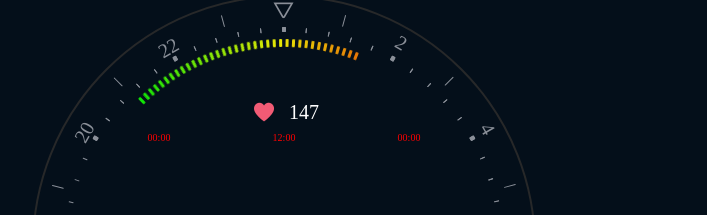
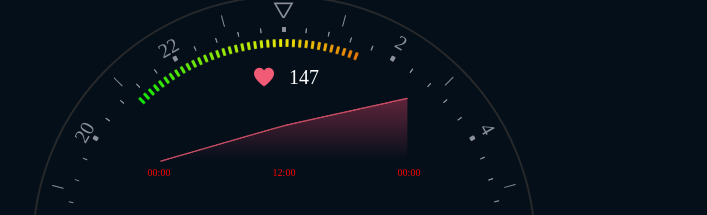
Before and after one commit to huynhthuoc/Fordev, a React (Create React App) app: page / in a window 1280 px wide. Shown: the part 153-368 px from the top of the page, without its empty margins (32-739 px from the left). Built offline with nearby package versions, Linux system fonts and the light colour scheme.

Commit message:
update canvas 31-05

```diff
--- a/src/Pages/Home/WatchBanner/HealthRate.jsx
+++ b/src/Pages/Home/WatchBanner/HealthRate.jsx
@@ -1,4 +1,4 @@
-import React, { useRef, useEffect } from 'react';
+import React from 'react';
 import { Line } from 'react-chartjs-2';
 import {
   Chart as ChartJS,
@@ -22,7 +22,7 @@ const HealthRate = ({ heartRates }) => {
         </div>
         <div className="heartRate-number">{lastHealthRate}</div>
       </div>
-      {/* <HealthChart heartRates={heartRates} /> */}
+      <HealthChart heartRates={heartRates} />
       <div className="heartRate-time">
         <p>00:00</p>
         <p>12:00</p>
@@ -44,31 +44,32 @@ const HealthChart = React.memo(({ heartRates }) => {
     Colors,
     Filler,
   );
-  const chartRef = useRef();
 
-  useEffect(() => {
-    const chart = chartRef.current;
-    if (!chart) return;
-
-    const ctx = chart.ctx;
-    const gradient = ctx.createLinearGradient(0, 0, 0, 400);
-    gradient.addColorStop(0, 'rgba(242, 91, 116, 0.71)');
-    gradient.addColorStop(1, 'rgba(242, 91, 116, 0.25)');
-    chart.data.datasets[0].backgroundColor = gradient;
-
-    chart.update();
-  }, []);
-
-  // #3d2125 #a33346
   const data = {
     labels: heartRates.map((_, index) => index + 1),
     datasets: [
       {
         data: heartRates,
         fill: 'start',
-        borderColor: ' #f25b75',
+        borderColor: 'rgba(242, 91, 116, 0.78)',
         tension: 0.1,
         pointRadius: 0,
+        backgroundColor: (context) => {
+          console.log({ context });
+          const chart = context.chart;
+          const { ctx, chartArea } = chart;
+          if (!chartArea) return null;
+          const gradient = ctx.createLinearGradient(
+            0,
+            chartArea.top,
+            0,
+            chartArea.bottom,
+          );
+          gradient.addColorStop(0, 'rgba(255, 76, 117, 0.4)');
+          gradient.addColorStop(1, 'rgba(255, 76, 117, 0)');
+
+          return gradient;
+        },
       },
     ],
   };
@@ -98,7 +99,6 @@ const HealthChart = React.memo(({ heartRates }) => {
 
   return (
     <Line
-      ref={chartRef}
       data={data}
       options={options}
       style={{ width: '25rem', height: '7rem' }}
--- a/src/Pages/Home/WatchBanner/WatchDotsInSideWrapper.jsx
+++ b/src/Pages/Home/WatchBanner/WatchDotsInSideWrapper.jsx
@@ -4,19 +4,16 @@ import './WatchDotsInSideWrapper.scss';
 const WatchDotsInSideWrapper = ({ heartRates }) => {
   const dotsHeart = new Array(50).fill('');
   const lastHeartRate = heartRates[heartRates.length - 1] || 0;
-  //tính giá trị dot cần style, nhịp tim tối đa là 200
-  //tính 100% dot = 50 dot
-  //sẽ là giá trị của nhịp tim heart / 2  và chia 100 * với tổng dot là kết quả dot cần style
   const MathDot = Math.floor(dotsHeart.length * (lastHeartRate / 2 / 100));
-  //tạo biến giá trị cao nhất của color
   const maxColor = 120;
   return (
     <div className="watch-dots-inside-wrapper">
       {dotsHeart.map((_, index) => {
         const checkDots = index <= MathDot;
-        const deg = 1.8 * index; // tạo biến gốc độ của mõi item
+        //giá trị góc của mỗi dot
+        const deg = 1.8 * index;
+        //giá trị màu giảm dần từ 120 đến 0
         const minColor = Math.floor(
-          //tạo biến giảm dần từ maxcolor để lấy giá trị giảm dần
           maxColor - (index + 1) * (maxColor / dotsHeart.length),
         );
         return (
@@ -25,7 +22,7 @@ const WatchDotsInSideWrapper = ({ heartRates }) => {
               style={
                 checkDots
                   ? {
-                      animationDelay: `${index / MathDot}s`,
+                      animationDelay: `${index / dotsHeart.length / 2}s`,
                       backgroundColor: `hsl(${minColor}, 95.70%, 46.10%)`,
                     }
                   : {
```
